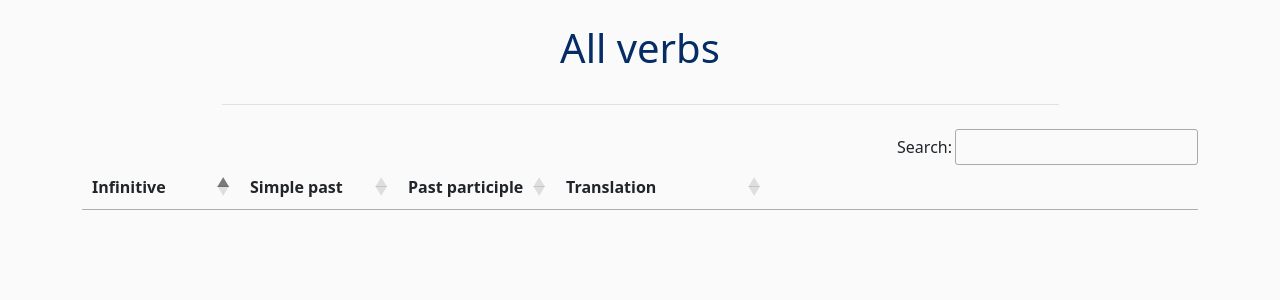
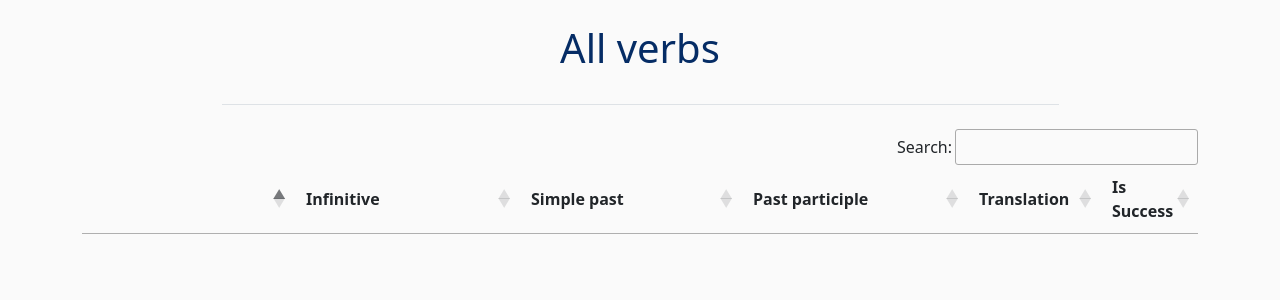
Before and after one commit to johntsinger/verbs-training, a Django app: page /verbs/ in a window 1280 px wide. Shown: the part 58-358 px from the top of the page. Run offline with Django 5.2, Linux system fonts and the light colour scheme; data that the repository does not hold is empty; some libraries are stand-ins or nearby versions.

Commit message:
add empty <th> and <td> for dropdown and is_success <th> and <td> to get the class success, unsuccess or not-done in datatables

```diff
--- a/training/templates/includes/table.html
+++ b/training/templates/includes/table.html
@@ -1,19 +1,23 @@
 <table id="custom-dt" class="row-border">
     <thead>
         <tr>
+            <th></th>
             <th>Infinitive</th>
             <th>Simple past</th>
             <th>Past participle</th>
             <th>Translation</th>
+            <th>Is Success</th>
         </tr>
     </thead>
     <tbody>
         {% for verb in verbs %}
-        <tr class="{% if verb.is_success is True %} success {% elif verb.is_success is False %} unsuccess {% else %} not-done {% endif %}">
+        <tr class="{% if verb.is_success is True %} success {% elif verb.is_success is False %} unsuccess {% else %} not-tested {% endif %}">
+            <td tabindex="0"></td>
             <td>{{ verb.infinitive }}</td>
             <td>{{ verb.simple_past }}</td>
             <td>{{ verb.past_participle }}</td>
             <td>{{ verb.translation }}</td>
+            <td>{{ verb.is_success }}</td>
         </tr>
         {% endfor %}
     </tbody>
```
